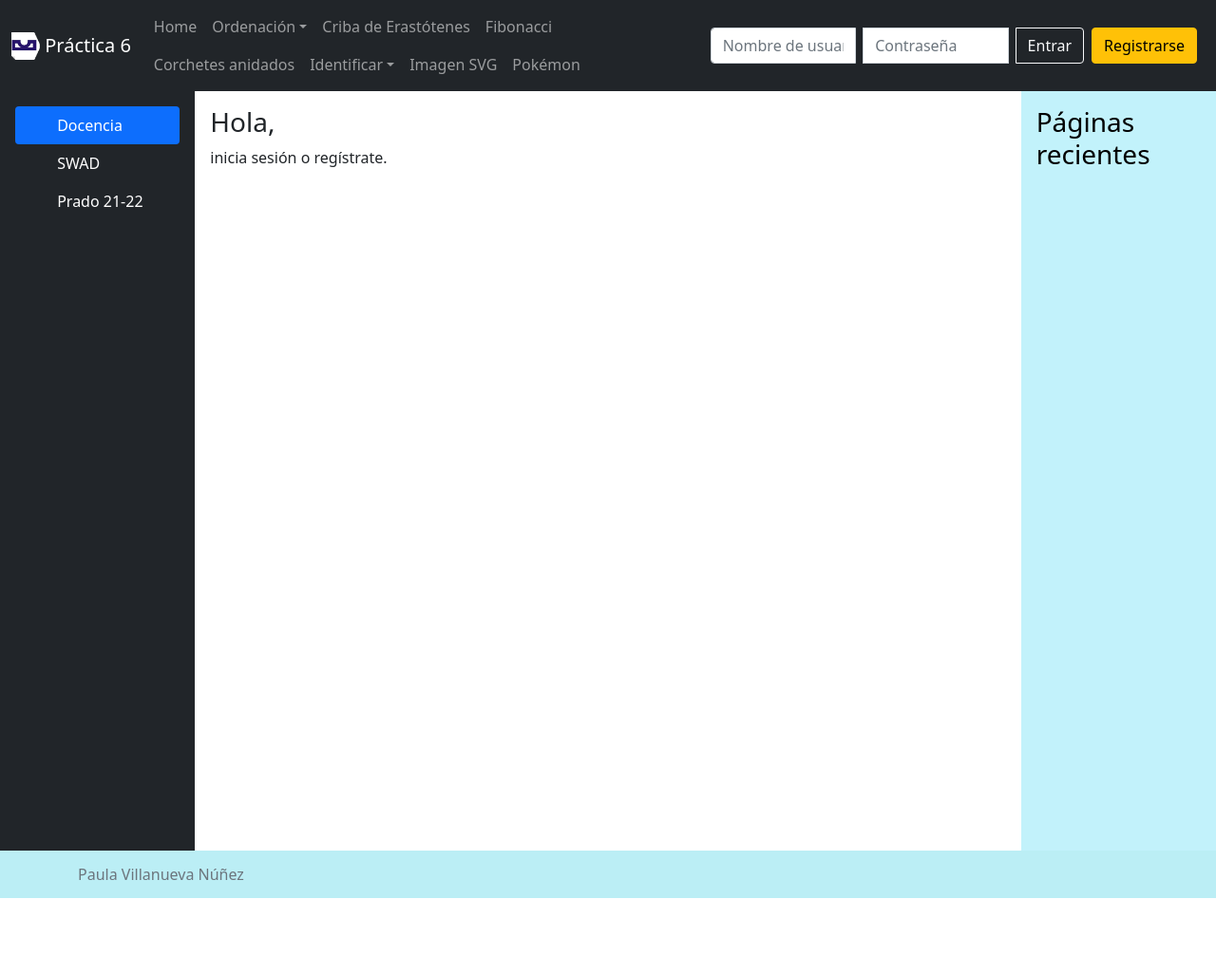
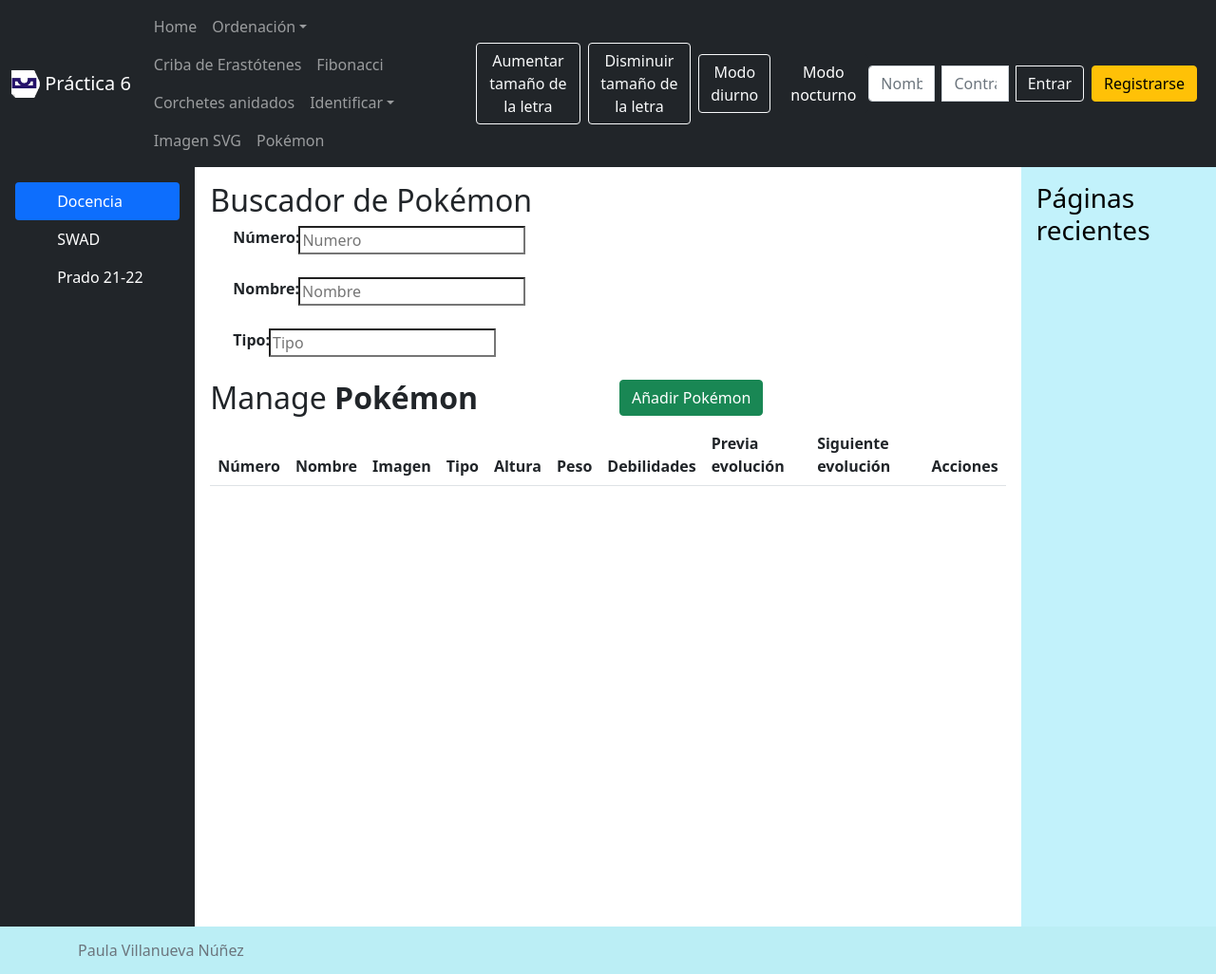
Before and after one commit to paula1999/DAI, a Flask app: page /home in a window 1280 px wide. Shown: the whole page at 95% size. Before the commit the page ends 946 px from the top, so only its background shows below. Run offline with Flask 2, Linux system fonts and the light colour scheme; lists and menus that the app fills with data are empty; parts of the project's set-up code (start-up, migrations or seed data) failed here and were passed over.

Commit message:
Avanzo P6

```diff
--- a/P6/app/app.py
+++ b/P6/app/app.py
@@ -13,14 +13,15 @@ app.secret_key = b'_5#y2L"F4Q8z\n\xec]/'
 app.config['JSON_AS_ASCII'] = False     # Se muestran tildes
 
 
-@app.route('/')
+
 def hello_world():
     return 'Hello, World!'
 
+@app.route('/')
 @app.route('/home')
 @app.route('/index')
 def home():
-    return render_template('index.html')
+    return render_template('interface.html')
 
 
 
--- a/P6/app/static/css/estilo.css
+++ b/P6/app/static/css/estilo.css
@@ -19,3 +19,8 @@ body {
   width: 100%;
   height: 100%;
 }
+
+.modo_nocturno {
+  color: white;
+  background-color: rgb(35, 80, 138)
+}
--- /dev/null
+++ b/P6/app/static/front-end.js
@@ -0,0 +1,64 @@
+function modo_diurno () {
+    document.body.style.color = 'black';
+    document.body.style.backgroundColor = "transparent";
+}
+
+function modo_nocturno () {
+    document.body.style.color = 'white';
+    document.body.style.backgroundColor = '#333';
+}
+
+function aumentar_tam() {
+    document.body.style.fontSize = "150%"
+
+}
+
+function disminuir_tam() {
+    document.body.style.fontSize = "50%"
+}
+
+function eliminar(id) {
+    $.ajax({
+        url: '/pokemon/' + id,
+        type: 'DELETE',
+        dataType: 'json'
+    })
+}
+
+function ver(datos){
+    $.each(datos, function(index, value){
+        htmlString = `<tr>`
+        htmlString += `<td>${value['num']}</td>`
+        htmlString += `<td>${value['name']}</td>`
+        htmlString += `<td>${value['img']}</td>`
+        htmlString += `<td>${value['type']}</td>`
+        htmlString += `<td>${value['height']}</td>`
+        htmlString += `<td>${value['weight']}</td>`
+        htmlString += `<td>${value['weaknesses']}</td>`
+
+        if(value.hasOwnProperty('prev_evolution')){
+            htmlString += `<td>${value['prev_evolution']}</td>`
+        }
+
+        if(value.hasOwnProperty('next_evolution')){
+            htmlString += `<td>${value['next_evolution']}</td>`
+        }
+
+        htmlString += `<td> <a class="btn btn-danger btn-sm" onclick="eliminar('${value.id}')">Borrar</a></td>`
+        htmlString += `</tr>`
+
+        $("tbody").append(htmlString)
+    });
+}
+
+$(function () {
+    $.getJSON('/pokemon').done(ver);
+    $("#buscar_num").change(function() {
+        let value = $(this).val();
+        console.log(value);
+        $("tbody").empty();
+        $.getJSON('/pokemon', {
+            num: value
+        }).done(ver);
+    });
+});
--- /dev/null
+++ b/P6/app/templates/interface.html
@@ -0,0 +1,67 @@
+{% extends "layout.html" %}
+
+{% block contenido %}
+
+    <!-- Búsqueda -->
+    <h2>Buscador de Pokémon</h3>
+
+    <div class="container-fluid">
+        <div class="input-group"> <!-- Para que esten en linea -->
+          <strong>Número: </strong>
+          <input class="center" type="text" id="buscar_num" placeholder="Numero" required>
+        </div>
+
+        <br>
+
+        <div class="input-group"> <!-- Para que esten en linea -->
+            <strong>Nombre: </strong>
+            <input class="center" type="text" id="buscar_nombre" placeholder="Nombre" required>
+        </div>
+
+        <br>
+
+        <div class="input-group"> <!-- Para que esten en linea -->
+            <strong>Tipo: </strong>
+            <input class="center" type="text" id="buscar_tipo" placeholder="Tipo" required>
+        </div>
+    </div>
+
+    <br>
+
+
+
+    <!-- Tabla -->
+    <div class="table-responsive">
+        <div class="table-wrapper">
+            <div class="table-title">
+                <div class="row">
+					<div class="col-sm-6">
+						<h2>Manage <b>Pokémon</b></h2>
+					</div>
+					<div class="col-sm-6">
+						<a href="#addPokemon" class="btn btn-success" data-toggle="modal"><span>Añadir Pokémon</span></a>
+					</div>
+				</div>
+            </div>
+            <table class="table table-striped table-hover">
+				<thead>
+					<tr>
+						<th>Número</th>
+						<th>Nombre</th>
+						<th>Imagen</th>
+						<th>Tipo</th>
+						<th>Altura</th>
+                        <th>Peso</th>
+                        <th>Debilidades</th>
+                        <th>Previa evolución</th>
+                        <th>Siguiente evolución</th>
+                        <th>Acciones</th>
+					</tr>
+				</thead>
+                <tbody>
+                </tbody>
+            </table>
+        </div>
+    </div>
+
+{% endblock %}
--- a/P6/app/templates/layout.html
+++ b/P6/app/templates/layout.html
@@ -80,6 +80,10 @@
 
               </ul>
 
+              <button class="btn btn-outline-light me-2" onclick="aumentar_tam()">Aumentar tamaño de la letra</button>
+              <button class="btn btn-outline-light me-2" onclick="disminuir_tam()">Disminuir tamaño de la letra</button>
+              <button class="btn btn-outline-light me-2" onclick="modo_diurno()">Modo diurno</button>
+              <li class="btn btn-dark text-center" onclick="modo_nocturno()">Modo nocturno</li>
 
               <!-- LOGIN -->
               {% if session['username'] == '' or not 'username' in session %}
@@ -140,6 +144,8 @@
 
           </div>
 
+
+
           <!-- Contenido -->
           <div class="col-8 p-2 m-2" id="content">
             <div id="contenido" >
@@ -186,5 +192,8 @@
       <!-- Bootstrap Bundle with Popper -->
       <script src="https://cdn.jsdelivr.net/npm/bootstrap@5.1.3/dist/js/bootstrap.bundle.min.js" integrity="sha384-ka7Sk0Gln4gmtz2MlQnikT1wXgYsOg+OMhuP+IlRH9sENBO0LRn5q+8nbTov4+1p" crossorigin="anonymous"></script>
 
+
+      <!-- Front-end -->
+      <script src="static/front-end.js"></script>
     </body>
 </html>
```
